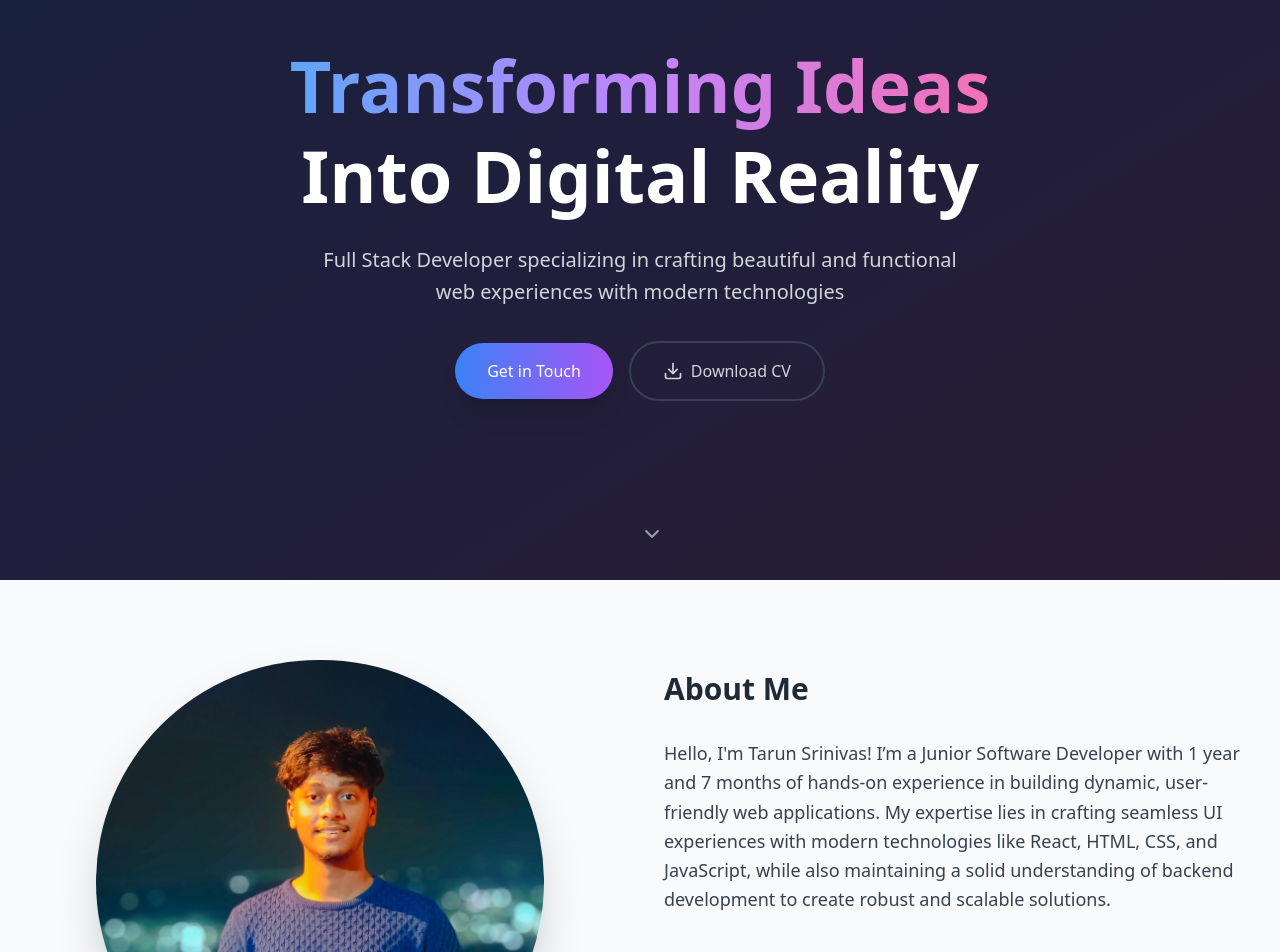
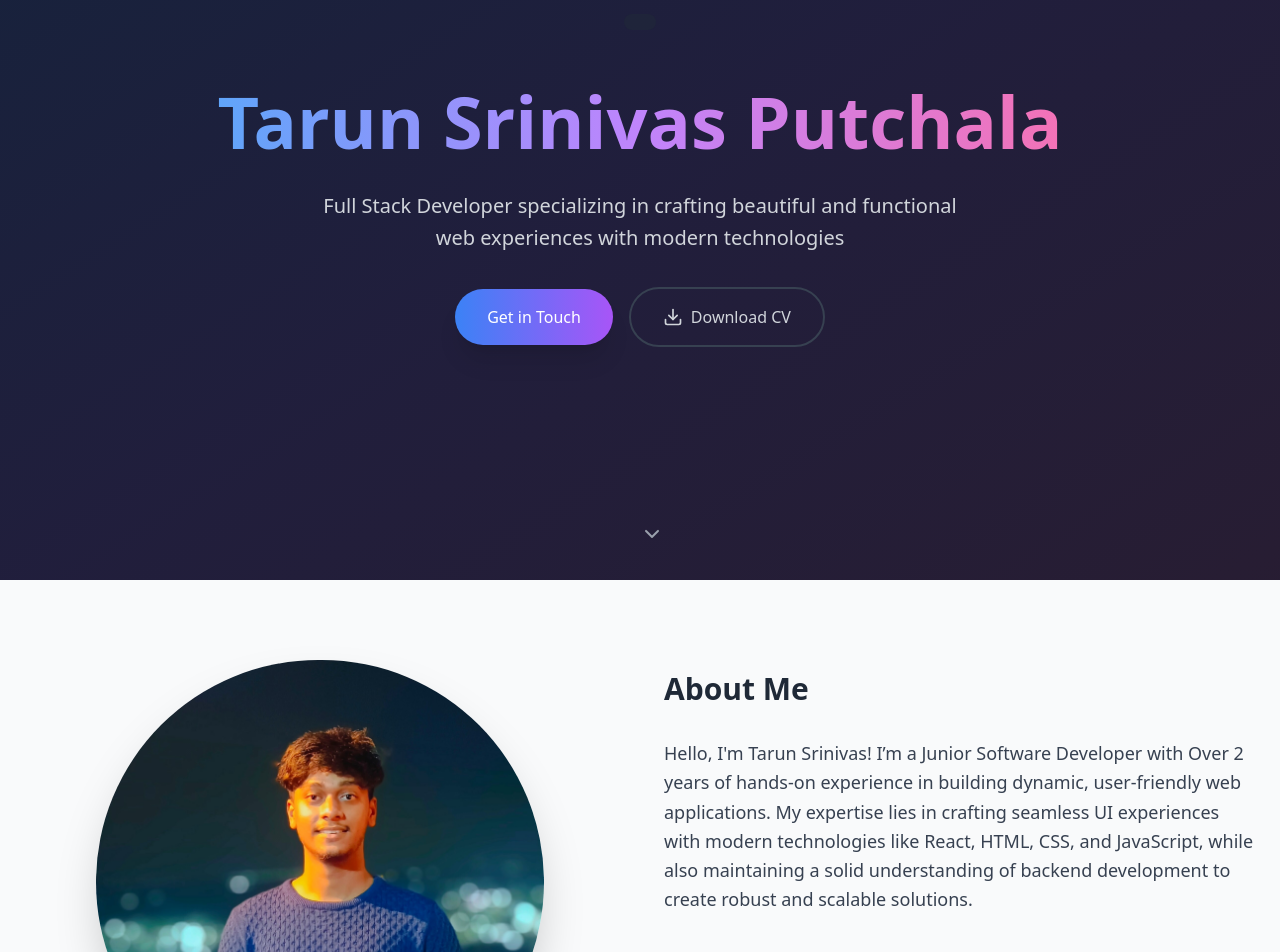
Before and after one commit to tarunsrinivas4302/portfolio, a React (Vite) app: page / in a window 1280 px wide. Shown: the part 220-1172 px from the top of the page. Built offline with nearby package versions, Linux system fonts and the light colour scheme.

Commit message:
Modified About.tsx with Change of Experience

```diff
--- a/src/components/About.tsx
+++ b/src/components/About.tsx
@@ -27,8 +27,8 @@ const About = () => {
           >
             <h2 className="text-3xl font-bold text-gray-800">About Me</h2>
             <p className="text-lg text-gray-700 leading-relaxed">
-              Hello, I'm Tarun Srinivas! I’m a Junior Software Developer with 1
-              year and 7 months of hands-on experience in building dynamic,
+              Hello, I'm Tarun Srinivas! I’m a Junior Software Developer with Over 2 years
+              of hands-on experience in building dynamic,
               user-friendly web applications. My expertise lies in crafting
               seamless UI experiences with modern technologies like React, HTML,
               CSS, and JavaScript, while also maintaining a solid understanding
--- a/src/components/Hero.tsx
+++ b/src/components/Hero.tsx
@@ -27,14 +27,12 @@ const Hero = () => {
             className="mb-8 space-y-6"
           >
             <div className="inline-block px-4 py-2 bg-gray-800/50 rounded-full mb-4">
-              <span className="text-blue-400 font-medium">Welcome to my portfolio</span>
             </div>
             <h1 className="text-7xl font-bold mb-6 leading-tight">
               <span className="bg-gradient-to-r from-blue-400 via-purple-400 to-pink-400 bg-clip-text text-transparent">
-                Transforming Ideas
+                Tarun Srinivas Putchala
               </span>
               <br />
-              <span className="text-white">Into Digital Reality</span>
             </h1>
             <p className="text-xl text-gray-300 leading-relaxed max-w-2xl mx-auto">
               Full Stack Developer specializing in crafting beautiful and functional web experiences with modern technologies
```
